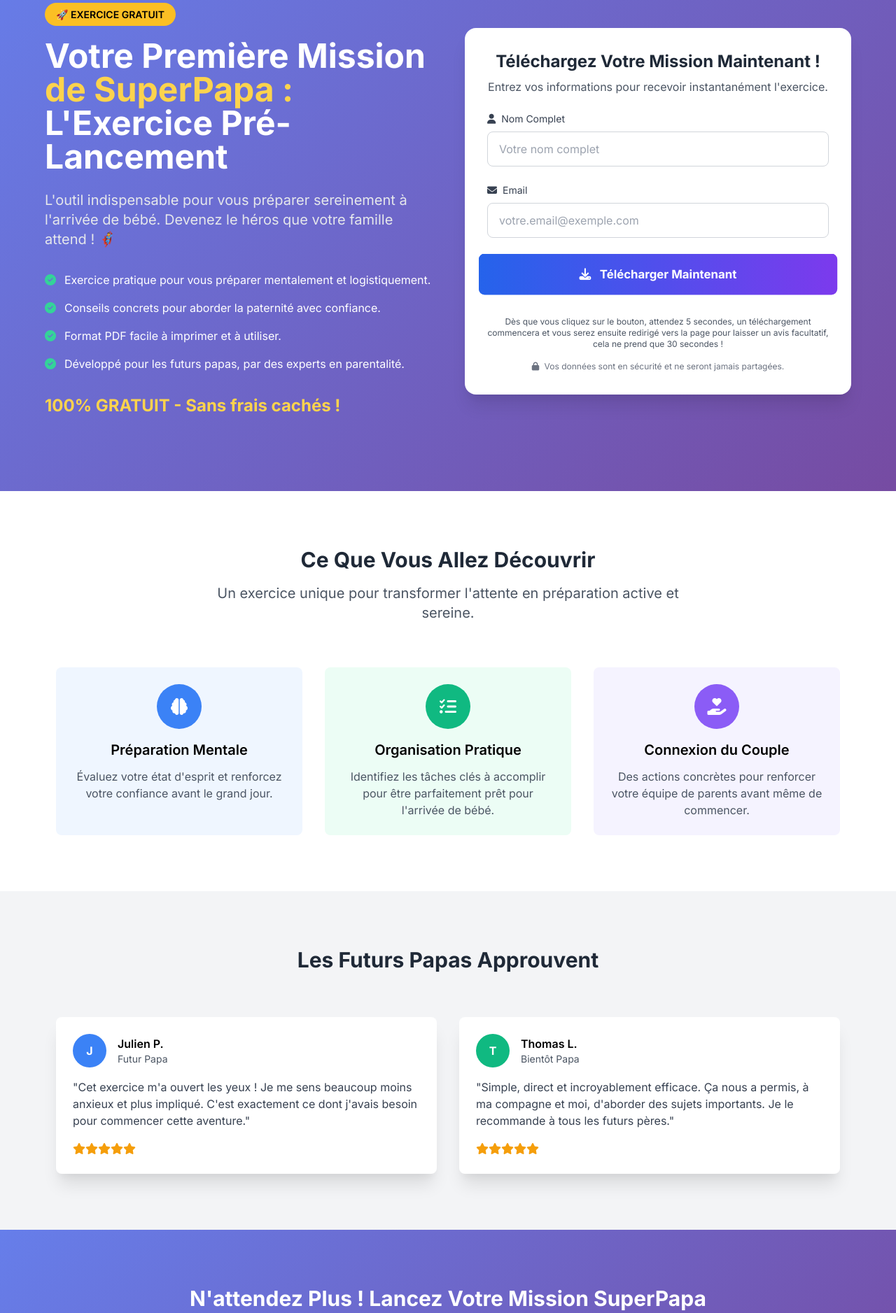
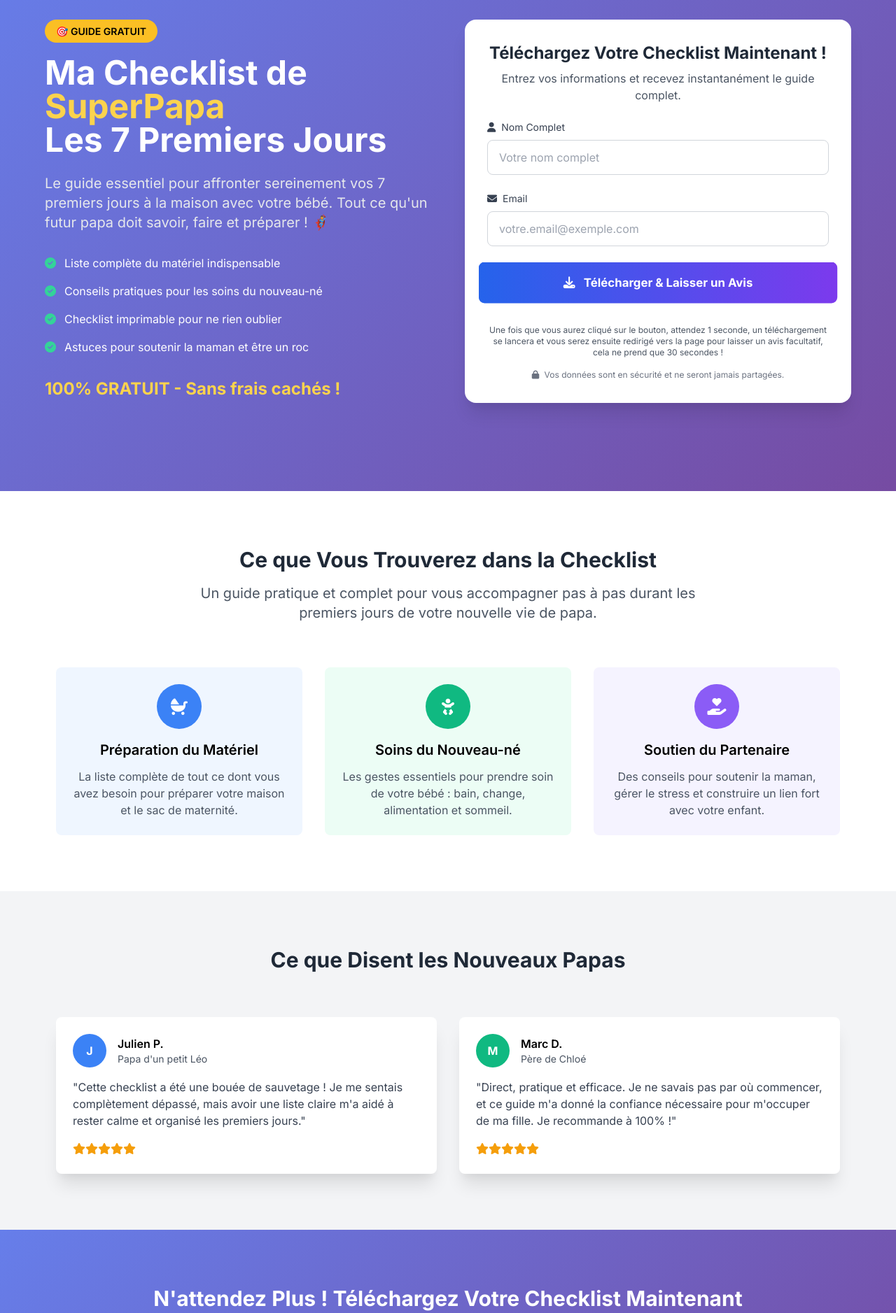
Before and after one commit to etailup/16-pplpf-jj-fr-extralp, a plain HTML site: page index.html in a window 1280 px wide. Shown: the part 98-1975 px from the top of the page at 70% size. Drawn offline with nearby package versions, Linux system fonts and the light colour scheme.

Commit message:
commit message

```diff
--- a/index.html
+++ b/index.html
@@ -3,7 +3,7 @@
 <head>
     <meta charset="UTF-8">
     <meta name="viewport" content="width=device-width, initial-scale=1.0">
-    <title>🦸‍♂️ Votre Mission SuperPapa - Téléchargez Votre Exercice GRATUIT !</title>
+    <title>✅ Checklist SuperPapa - Téléchargez GRATUITEMENT !</title>
     <link href="https://cdn.jsdelivr.net/npm/tailwindcss@2.2.19/dist/tailwind.min.css" rel="stylesheet">
     <link rel="stylesheet" href="https://cdn.jsdelivr.net/npm/@fortawesome/fontawesome-free@6.4.0/css/all.min.css">
     <link href="https://fonts.googleapis.com/css2?family=Inter:wght@300;400;600;700&display=swap" rel="stylesheet">
@@ -22,7 +22,7 @@
 <body class="bg-gray-50">
 
     <!-- Hero Section -->
-    <div class="gradient-bg min-h-screen flex items-center justify-center px-4 py-12">
+    <div class="gradient-bg min-h-screen flex items-center justify-center px-4">
         <div class="max-w-6xl mx-auto">
             <div class="grid md:grid-cols-2 gap-12 items-center">
 
@@ -30,36 +30,36 @@
                 <div class="text-white">
                     <div class="mb-6">
                         <span class="bg-yellow-400 text-black px-4 py-2 rounded-full text-sm font-semibold">
-                            🚀 EXERCICE GRATUIT
+                            🎯 GUIDE GRATUIT
                         </span>
                     </div>
 
                     <h1 class="text-4xl md:text-5xl font-bold mb-6 leading-tight">
-                        <span class="block">Votre Première Mission</span>
-                        <span class="block text-yellow-300">de SuperPapa :</span>
-                        <span class="block">L'Exercice Pré-Lancement</span>
+                        <span class="block">Ma Checklist de</span>
+                        <span class="block text-yellow-300">SuperPapa</span>
+                        <span class="block">Les 7 Premiers Jours</span>
                     </h1>
 
                     <p class="text-xl mb-8 text-gray-200">
-                        L'outil indispensable pour vous préparer sereinement à l'arrivée de bébé. Devenez le héros que votre famille attend ! 🦸‍♂️
+                        Le guide essentiel pour affronter sereinement vos 7 premiers jours à la maison avec votre bébé. Tout ce qu'un futur papa doit savoir, faire et préparer ! 🦸‍♂️
                     </p>
 
                     <div class="space-y-4 mb-8">
                         <div class="flex items-center">
                             <i class="fas fa-check-circle text-green-400 mr-3"></i>
-                            <span>Exercice pratique pour vous préparer mentalement et logistiquement.</span>
+                            <span>Liste complète du matériel indispensable</span>
                         </div>
                         <div class="flex items-center">
                             <i class="fas fa-check-circle text-green-400 mr-3"></i>
-                            <span>Conseils concrets pour aborder la paternité avec confiance.</span>
+                            <span>Conseils pratiques pour les soins du nouveau-né</span>
                         </div>
                         <div class="flex items-center">
                             <i class="fas fa-check-circle text-green-400 mr-3"></i>
-                            <span>Format PDF facile à imprimer et à utiliser.</span>
+                            <span>Checklist imprimable pour ne rien oublier</span>
                         </div>
                         <div class="flex items-center">
                             <i class="fas fa-check-circle text-green-400 mr-3"></i>
-                            <span>Développé pour les futurs papas, par des experts en parentalité.</span>
+                            <span>Astuces pour soutenir la maman et être un roc</span>
                         </div>
                     </div>
 
@@ -72,10 +72,10 @@
                 <div class="bg-white rounded-2xl p-8 card-shadow">
                     <div class="text-center mb-6">
                         <h3 class="text-2xl font-bold text-gray-800 mb-2">
-                            Téléchargez Votre Mission Maintenant !
+                            Téléchargez Votre Checklist Maintenant !
                         </h3>
                         <p class="text-gray-600">
-                            Entrez vos informations pour recevoir instantanément l'exercice.
+                           Entrez vos informations et recevez instantanément le guide complet.
                         </p>
                     </div>
 
@@ -107,15 +107,15 @@
                         <input type="hidden" name="number_title" value="16. First Time Dad">
                         <input type="hidden" name="number_title_language" value="16. First Time Dad (French)">
                         <input type="hidden" name="extra_folder_link" value="https://drive.google.com/drive/folders/1AwN_ScQ1N3rkiYJLSiwsZSjsaPdAbCM7">
-                        <input type="hidden" name="extra_pdf_link" value="https://drive.google.com/file/d/1NOVaJsCCkkdv94WiT8ZrXtGkmXXt6v73/view?usp=drive_link">
+                        <input type="hidden" name="extra_pdf_link" value="https://drive.google.com/file/d/1LlV1ryMKO5y8mC7mfW9T76dt45qwXiSc/view?usp=drive_link">
                         <input type="hidden" name="review_link" value="https://pxl.to/16-pplpf-jj-fr-review">
 
                         <button type="submit"
                                 class="w-full bg-gradient-to-r from-blue-600 to-purple-600 text-white font-bold py-4 px-6 rounded-lg btn-hover pulse-animation">
                             <i class="fas fa-download mr-2"></i>
-                            Télécharger Maintenant
+                            Télécharger & Laisser un Avis
                         </button>
-                         <p class="text-xs text-gray-600 pt-2 text-center">Dès que vous cliquez sur le bouton, attendez 5 secondes, un téléchargement commencera et vous serez ensuite redirigé vers la page pour laisser un avis facultatif, cela ne prend que 30 secondes !</p>
+                         <p class="text-xs text-gray-600 pt-2 text-center">Une fois que vous aurez cliqué sur le bouton, attendez 1 seconde, un téléchargement se lancera et vous serez ensuite redirigé vers la page pour laisser un avis facultatif, cela ne prend que 30 secondes !</p>
                     </form>
 
                     <div class="mt-4 text-center">
@@ -134,31 +134,31 @@
         <div class="max-w-6xl mx-auto px-4">
             <div class="text-center mb-16">
                 <h2 class="text-3xl font-bold text-gray-800 mb-4">
-                    Ce Que Vous Allez Découvrir
+                    Ce que Vous Trouverez dans la Checklist
                 </h2>
-                <p class="text-xl text-gray-600 max-w-2xl mx-auto">
-                    Un exercice unique pour transformer l'attente en préparation active et sereine.
+                <p class="text-xl text-gray-600 max-w-3xl mx-auto">
+                    Un guide pratique et complet pour vous accompagner pas à pas durant les premiers jours de votre nouvelle vie de papa.
                 </p>
             </div>
 
             <div class="grid md:grid-cols-3 gap-8">
                 <div class="text-center p-6 rounded-lg bg-blue-50">
                     <div class="w-16 h-16 bg-blue-500 rounded-full flex items-center justify-center mx-auto mb-4">
-                        <i class="fas fa-brain text-white text-2xl"></i>
+                        <i class="fas fa-baby-carriage text-white text-2xl"></i>
                     </div>
-                    <h3 class="text-xl font-semibold mb-3">Préparation Mentale</h3>
+                    <h3 class="text-xl font-semibold mb-3">Préparation du Matériel</h3>
                     <p class="text-gray-600">
-                        Évaluez votre état d'esprit et renforcez votre confiance avant le grand jour.
+                        La liste complète de tout ce dont vous avez besoin pour préparer votre maison et le sac de maternité.
                     </p>
                 </div>
 
                 <div class="text-center p-6 rounded-lg bg-green-50">
                     <div class="w-16 h-16 bg-green-500 rounded-full flex items-center justify-center mx-auto mb-4">
-                        <i class="fas fa-list-check text-white text-2xl"></i>
+                        <i class="fas fa-baby text-white text-2xl"></i>
                     </div>
-                    <h3 class="text-xl font-semibold mb-3">Organisation Pratique</h3>
+                    <h3 class="text-xl font-semibold mb-3">Soins du Nouveau-né</h3>
                     <p class="text-gray-600">
-                        Identifiez les tâches clés à accomplir pour être parfaitement prêt pour l'arrivée de bébé.
+                        Les gestes essentiels pour prendre soin de votre bébé : bain, change, alimentation et sommeil.
                     </p>
                 </div>
 
@@ -166,9 +166,9 @@
                     <div class="w-16 h-16 bg-purple-500 rounded-full flex items-center justify-center mx-auto mb-4">
                         <i class="fas fa-hand-holding-heart text-white text-2xl"></i>
                     </div>
-                    <h3 class="text-xl font-semibold mb-3">Connexion du Couple</h3>
+                    <h3 class="text-xl font-semibold mb-3">Soutien du Partenaire</h3>
                     <p class="text-gray-600">
-                        Des actions concrètes pour renforcer votre équipe de parents avant même de commencer.
+                        Des conseils pour soutenir la maman, gérer le stress et construire un lien fort avec votre enfant.
                     </p>
                 </div>
             </div>
@@ -180,7 +180,7 @@
         <div class="max-w-6xl mx-auto px-4">
             <div class="text-center mb-16">
                 <h2 class="text-3xl font-bold text-gray-800 mb-4">
-                    Les Futurs Papas Approuvent
+                    Ce que Disent les Nouveaux Papas
                 </h2>
             </div>
 
@@ -192,11 +192,11 @@
                         </div>
                         <div>
                             <h4 class="font-semibold">Julien P.</h4>
-                            <p class="text-gray-600 text-sm">Futur Papa</p>
+                            <p class="text-gray-600 text-sm">Papa d'un petit Léo</p>
                         </div>
                     </div>
                     <p class="text-gray-700">
-                        "Cet exercice m'a ouvert les yeux ! Je me sens beaucoup moins anxieux et plus impliqué. C'est exactement ce dont j'avais besoin pour commencer cette aventure."
+                        "Cette checklist a été une bouée de sauvetage ! Je me sentais complètement dépassé, mais avoir une liste claire m'a aidé à rester calme et organisé les premiers jours."
                     </p>
                     <div class="mt-4 text-yellow-500">
                         <i class="fas fa-star"></i><i class="fas fa-star"></i><i class="fas fa-star"></i><i class="fas fa-star"></i><i class="fas fa-star"></i>
@@ -206,15 +206,15 @@
                 <div class="bg-white p-6 rounded-lg card-shadow">
                     <div class="flex items-center mb-4">
                         <div class="w-12 h-12 bg-green-500 rounded-full flex items-center justify-center mr-4">
-                            <span class="text-white font-bold">T</span>
+                            <span class="text-white font-bold">M</span>
                         </div>
                         <div>
-                            <h4 class="font-semibold">Thomas L.</h4>
-                            <p class="text-gray-600 text-sm">Bientôt Papa</p>
+                            <h4 class="font-semibold">Marc D.</h4>
+                            <p class="text-gray-600 text-sm">Père de Chloé</p>
                         </div>
                     </div>
                     <p class="text-gray-700">
-                        "Simple, direct et incroyablement efficace. Ça nous a permis, à ma compagne et moi, d'aborder des sujets importants. Je le recommande à tous les futurs pères."
+                        "Direct, pratique et efficace. Je ne savais pas par où commencer, et ce guide m'a donné la confiance nécessaire pour m'occuper de ma fille. Je recommande à 100% !"
                     </p>
                     <div class="mt-4 text-yellow-500">
                         <i class="fas fa-star"></i><i class="fas fa-star"></i><i class="fas fa-star"></i><i class="fas fa-star"></i><i class="fas fa-star"></i>
@@ -228,14 +228,15 @@
     <div class="gradient-bg py-20">
         <div class="max-w-4xl mx-auto text-center px-4">
             <h2 class="text-3xl font-bold text-white mb-6">
-                N'attendez Plus ! Lancez Votre Mission SuperPapa
+                N'attendez Plus ! Téléchargez Votre Checklist Maintenant
             </h2>
             <p class="text-xl text-gray-200 mb-8">
-                Plus de 1000 futurs papas ont déjà téléchargé cet exercice. Rejoignez-les et commencez votre aventure du bon pied !
+                Plus de 1000 nouveaux papas ont déjà téléchargé ce guide.
+                Rejoignez-les et commencez votre aventure de papa du bon pied !
             </p>
             <a href="#leadForm" class="inline-block bg-yellow-400 text-black font-bold py-4 px-8 rounded-lg btn-hover text-lg">
                 <i class="fas fa-arrow-up mr-2"></i>
-                TÉLÉCHARGER GRATUITEMENT
+                OBTENIR MON GUIDE GRATUIT
             </a>
         </div>
     </div>
@@ -243,10 +244,10 @@
     <!-- Footer -->
     <footer class="bg-gray-800 text-white py-8">
         <div class="max-w-6xl mx-auto px-4 text-center">
-            <p>&copy; 2024 Mission SuperPapa. Tous droits réservés.</p>
+            <p>&copy; 2024 Checklist SuperPapa. Tous droits réservés.</p>
             <p class="text-gray-400 text-sm mt-2">
                 <i class="fas fa-lock mr-1"></i>
-                Vos données sont sécurisées et protégées
+                Vos données sont en sécurité et protégées
             </p>
         </div>
     </footer>
@@ -295,27 +296,35 @@
             });
 
             if (response.ok) {
-                submitButton.innerHTML = '<i class="fas fa-check mr-2"></i>SUCCÈS ! REDIRECTION...';
+                submitButton.innerHTML = '<i class="fas fa-sync-alt fa-spin mr-2"></i>REDIRECTION EN COURS...';
 
                 const reviewLink = formData.review_link;
                 const gdriveLink = formData.extra_pdf_link;
 
                 setTimeout(() => {
-                    // Redirect the current tab to the GDrive PDF link
-                    if (gdriveLink && gdriveLink.trim() !== '') {
-                         // This will trigger the download
-                         window.location.href = gdriveLink;
-                    } else {
-                        console.error('GDrive PDF link is missing! Cannot redirect.');
-                    }
-
-                    // Open the review link in a new tab
                     if (reviewLink && reviewLink.trim() !== '') {
-                        window.open(reviewLink, '_blank');
+                        let finalReviewLink = reviewLink;
+                        if (!finalReviewLink.startsWith('http://') && !finalReviewLink.startsWith('https://')) {
+                            finalReviewLink = 'https://' + finalReviewLink;
+                        }
+                        window.open(finalReviewLink, '_blank');
                     } else {
                         console.warn('Review link is missing!');
                     }
-                }, 3000); // 3-second delay
+
+                    if (gdriveLink && gdriveLink.trim() !== '') {
+                        let finalGDriveLink = gdriveLink;
+                        if (!finalGDriveLink.startsWith('http://') && !finalGDriveLink.startsWith('https://')) {
+                            finalGDriveLink = 'https://' + finalGDriveLink;
+                        }
+                        window.location.href = finalGDriveLink;
+                    } else {
+                        console.error('GDrive PDF link is missing! Cannot redirect.');
+                        submitButton.innerHTML = '<i class="fas fa-check mr-2"></i>SUCCÈS !';
+                        submitButton.classList.remove('from-blue-600', 'to-purple-600');
+                        submitButton.classList.add('bg-green-500');
+                    }
+                }, 1000);
 
             } else {
                 const errorData = await response.json().catch(() => ({}));
@@ -357,7 +366,7 @@
         });
     });
 
-    // Add CSS animations for spinner
+    // Add CSS animations
     const style = document.createElement('style');
     style.textContent = `
         .fa-spinner, .fa-sync-alt {
```
